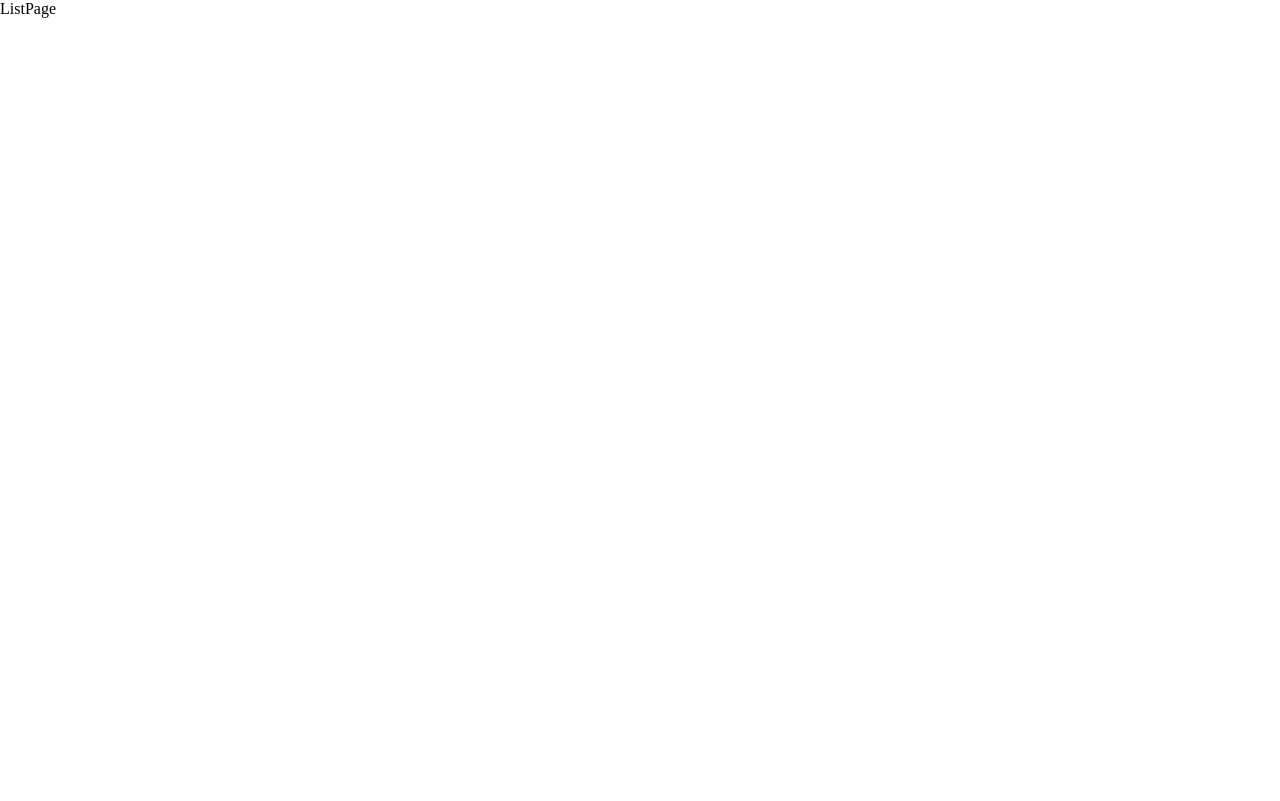
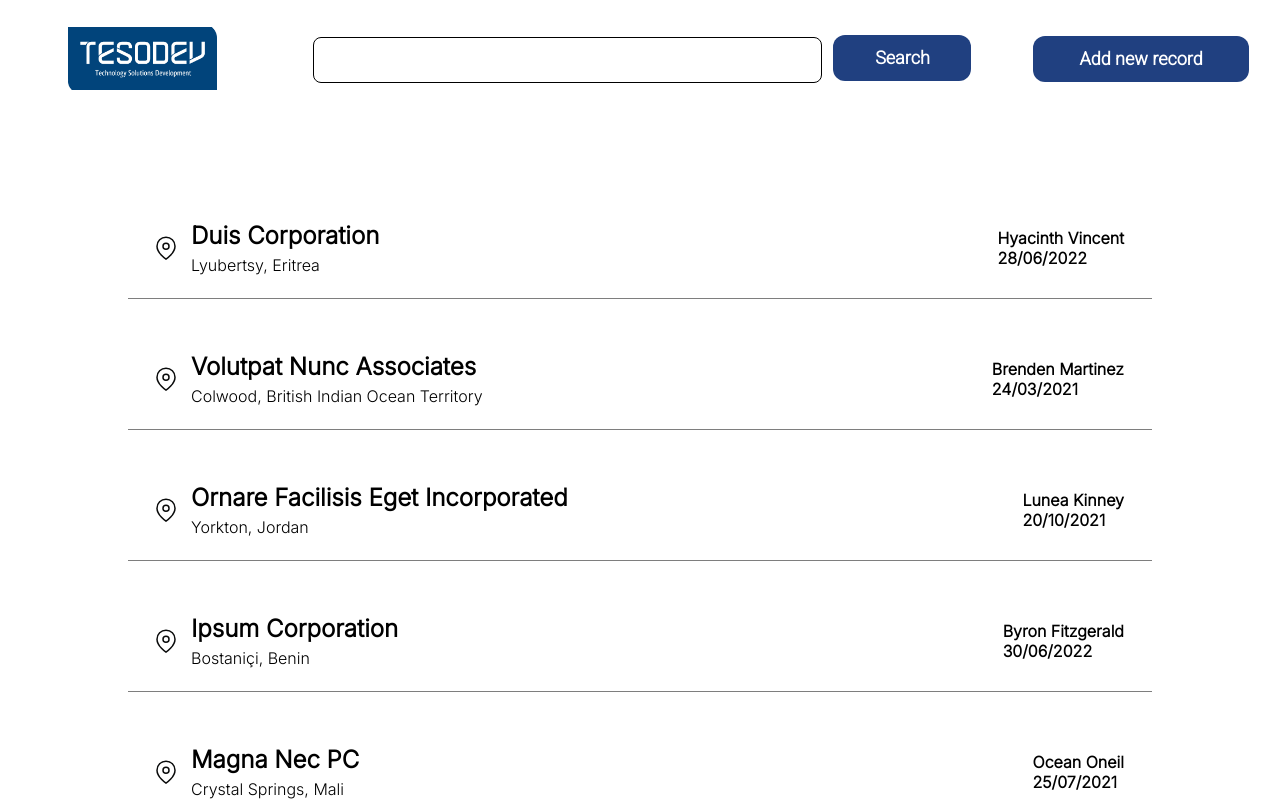
Before and after one commit to rumica/tesodev-frontend-case, a React (Create React App) app: page /list-page in a window 1280 px wide. Shown: the top 801 px of the page. Built offline with nearby package versions, Linux system fonts and the light colour scheme.

Commit message:
Created ListPage and listed datas.

```diff
--- /dev/null
+++ b/src/Icons.js
@@ -0,0 +1,30 @@
+const LocationIcon = ({ size }) => {
+    return(
+        <svg width="20" height="24" viewBox="0 0 20 24" fill="none" xmlns="http://www.w3.org/2000/svg">
+            <path d="M19 10.1356C19 17.1356 10 23.1356 10 23.1356C10 23.1356 1 17.1356 1 10.1356C1 7.74864 1.94821 5.45946 3.63604 3.77163C5.32387 2.0838 7.61305 1.13559 10 1.13559C12.3869 1.13559 14.6761 2.0838 16.364 3.77163C18.0518 5.45946 19 7.74864 19 10.1356Z" stroke="#090A0A" stroke-width="1.5" stroke-linecap="round" stroke-linejoin="round"/>
+            <path d="M10 13.1356C11.6569 13.1356 13 11.7924 13 10.1356C13 8.47874 11.6569 7.13559 10 7.13559C8.34315 7.13559 7 8.47874 7 10.1356C7 11.7924 8.34315 13.1356 10 13.1356Z" stroke="#090A0A" stroke-width="1.5" stroke-linecap="round" stroke-linejoin="round"/>
+        </svg>
+    )
+}
+
+const SearchIcon = ({ size }) => {
+    return(
+        <svg width="21" height="20" viewBox="0 0 21 20" fill="none" xmlns="http://www.w3.org/2000/svg">
+            <path d="M19.5 18.8569L15.15 14.5069M17.5 8.8569C17.5 13.2752 13.9183 16.8569 9.5 16.8569C5.08172 16.8569 1.5 13.2752 1.5 8.8569C1.5 4.43862 5.08172 0.856903 9.5 0.856903C13.9183 0.856903 17.5 4.43862 17.5 8.8569Z" stroke="#090A0A" stroke-width="1.5" stroke-linecap="round" stroke-linejoin="round"/>
+        </svg>
+    )
+}
+
+const Icon = ({ name, size = 24 }) => {
+    const icons = {
+        search: SearchIcon,
+        location: LocationIcon,
+    }
+
+    const Component = icons[name]
+    return <Component size={size} />
+}
+
+export {
+    Icon
+}
--- a/src/components/AddNewRecord.js
+++ b/src/components/AddNewRecord.js
@@ -3,7 +3,7 @@ import { NavLink } from 'react-router-dom'
 
 const AddNewRecord = () => {
   return (
-    <NavLink to="add-link" className="add-new-record-button">
+    <NavLink to="/add-link" className="add-new-record-button">
         Add new record
     </NavLink>
   )
--- /dev/null
+++ b/src/components/ListPage/Item.js
@@ -0,0 +1,13 @@
+import React from 'react'
+import datas from '../../data/mockData.json'
+import ListItems from './ListItems'
+
+const Item = () => {
+  return (
+    <div>
+        <ListItems />
+    </div>
+  )
+}
+
+export default Item
--- /dev/null
+++ b/src/components/ListPage/ListItems.js
@@ -0,0 +1,30 @@
+import React from 'react'
+import datas from '../../data/mockData.json'
+import '../../scss/style.scss'
+import { Icon } from '../../Icons'
+
+
+const ListItems = () => {
+
+  return (
+    <div className="container">
+       {datas.data.map((item) => (
+         <div className="list-container">
+           <div className="list-info">
+             <Icon name="location" />
+             <div className="list-title">
+               <h2>{item.company}</h2>
+               <p>{item.city}, {item.country}</p>
+             </div>
+           </div>
+           <div>
+             <h4>{item.fullname}</h4>
+             <h4>{item.date}</h4>
+           </div>
+         </div>
+       ))}
+    </div>
+  )
+}
+
+export default ListItems
--- a/src/components/ListPage/ListPage.js
+++ b/src/components/ListPage/ListPage.js
@@ -1,8 +1,27 @@
 import React from 'react'
+import { NavLink } from 'react-router-dom'
+import '../../scss/style.scss'
+import AddNewRecord from '../AddNewRecord'
+import SearchInput from '../Search/SearchInput'
+import Item from './Item'
+import logo from '../../assets/logo.png'
 
 const ListPage = () => {
   return (
-    <div>ListPage</div>
+    <div className="list-page-container">
+      <div className="list-page-header">
+        <img src={logo} alt="" />
+        <div className="search-field">
+          <SearchInput />
+        </div>
+          <div className="search-form">
+            <NavLink to="/add-link" className="add-new-record-button">Add new record</NavLink>
+          </div>
+      </div>
+      <div className="list-items-container">
+        <Item />
+      </div>
+    </div>
   )
 }
 
--- /dev/null
+++ b/src/data/mockData.json
@@ -0,0 +1,52 @@
+{
+	"data": [
+		{
+			"fullname": "Hyacinth Vincent",
+			"company": "Duis Corporation",
+			"email": "iaculis.enim@magnaCrasconvallis.ca",
+			"date": "28/06/2022",
+			"country": "Eritrea",
+			"city": "Lyubertsy"
+		},
+		{
+			"fullname": "Brenden Martinez",
+			"company": "Volutpat Nunc Associates",
+			"email": "iaculis@estMauris.org",
+			"date": "24/03/2021",
+			"country": "British Indian Ocean Territory",
+			"city": "Colwood"
+		},
+		{
+			"fullname": "Lunea Kinney",
+			"company": "Ornare Facilisis Eget Incorporated",
+			"email": "rutrum.eu@liberoMorbiaccumsan.ca",
+			"date": "20/10/2021",
+			"country": "Jordan",
+			"city": "Yorkton"
+		},
+		{
+			"fullname": "Byron Fitzgerald",
+			"company": "Ipsum Corporation",
+			"email": "justo.sit.amet@vel.co.uk",
+			"date": "30/06/2022",
+			"country": "Benin",
+			"city": "Bostaniçi"
+		},
+		{
+			"fullname": "Ocean Oneil",
+			"company": "Magna Nec PC",
+			"email": "in@risus.ca",
+			"date": "25/07/2021",
+			"country": "Mali",
+			"city": "Crystal Springs"
+		},
+		{
+			"fullname": "Deborah Schmidt",
+			"company": "Dolor Industries",
+			"email": "Nullam.scelerisque.neque@Nullafacilisis.co.uk",
+			"date": "27/12/2021",
+			"country": "Comoros",
+			"city": "Sevastopol"
+		}
+	]
+}
--- a/src/scss/style.scss
+++ b/src/scss/style.scss
@@ -184,3 +184,85 @@
         }
     }
 }
+
+// List Page Styles
+
+.list-page-container {
+    .list-page-header {
+        display: flex;
+        justify-content: space-around;
+        align-items: center;
+        height: 117px;
+        margin-bottom: 81px;
+        img {
+            margin-left: 37px;
+            width: 149px;
+            height: 63px;
+            margin-right: 35px;
+        }
+        .search-form {
+            input {
+                width: 509px;
+                height: 46px;
+                border-radius: 8px;
+                border: 1px solid rgba(0, 0, 0, 1);
+                outline: none;
+                margin-right: 11px;
+            }
+            button {
+                font-family: 'Roboto', sans-serif;
+                font-size: 18px;
+                font-weight: 900;
+                width: 138px;
+                height: 46px;
+                background-color: rgba(32, 64, 128, 1);
+                color: #ffff;
+                border-radius: 12px;
+                border: none;
+                cursor: pointer;
+            }
+            .add-new-record-button {
+                display: flex;
+                align-items: center;
+                justify-content: center;
+                font-family: 'Roboto', sans-serif;
+                font-size: 18px;
+                font-weight: 900;
+                width: 216px;
+                height: 46px;
+                background-color: rgba(32, 64, 128, 1);
+                color: #ffff;
+                border-radius: 12px;
+                border: none;
+                cursor: pointer;
+            }
+        }
+    }
+    .list-items-container {
+        .container {
+            .list-container {
+                margin: 0 auto;
+                width: 80%;
+                padding: 23px 28px;
+                display: flex;
+                align-items: center;
+                justify-content: space-between;
+                font-family: 'Inter', sans-serif;
+                margin-bottom: 30px;
+                border-bottom: 1px solid rgba(126, 126, 126, 1);
+                .list-info {
+                    display: flex;
+                    align-items: center;
+                    justify-content: flex-start;
+                    width: 50%;
+                    .list-title {
+                        margin-left: 15px;
+                        h2 {
+                            margin-bottom: 5px;
+                        }
+                    }
+                }
+            }
+        }
+    }
+}
```
